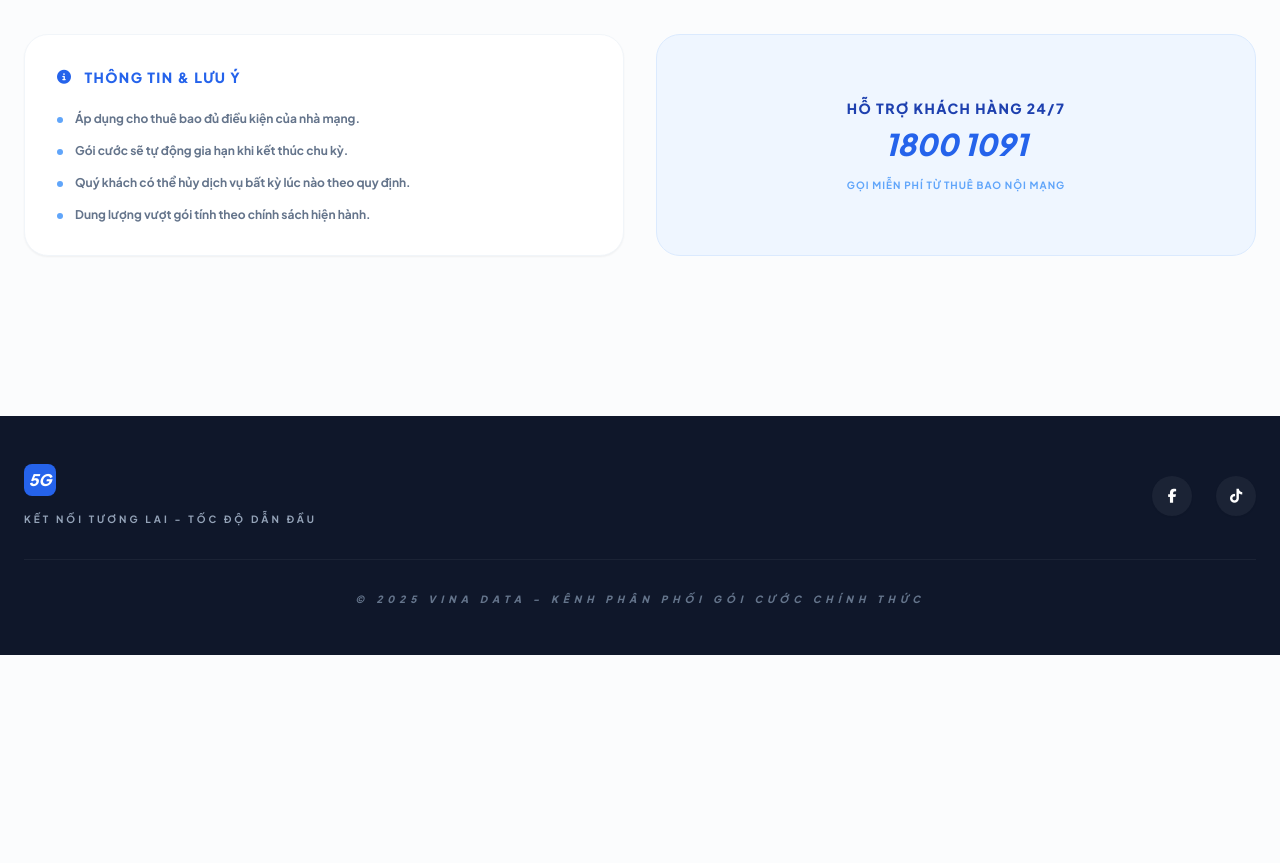
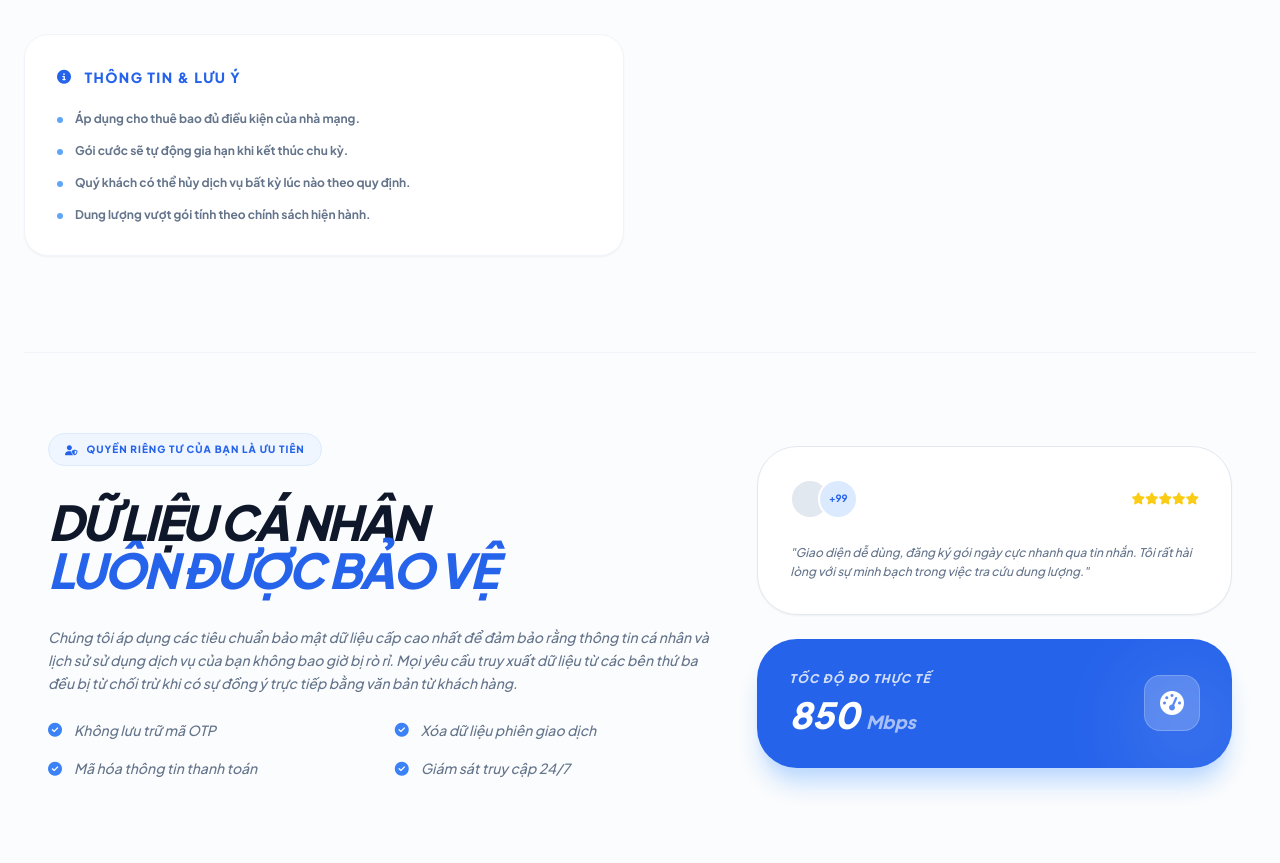
Before and after one commit to thanhtu0910/self_learn, a plain HTML site: page index.html in a window 1280 px wide. Shown: the part 2420-3283 px from the top of the page. Before the commit the page ends 3075 px from the top, so only its background shows below. Drawn offline with nearby package versions, Linux system fonts and the light colour scheme.

Commit message:
fix interface part 3

```diff
--- a/index.html
+++ b/index.html
@@ -276,12 +276,71 @@
                     <li class="flex items-start gap-3"><span class="w-1.5 h-1.5 rounded-full bg-blue-400 mt-1.5 shrink-0"></span> Dung lượng vượt gói tính theo chính sách hiện hành.</li>
                 </ul>
             </div>
-            <div class="bg-blue-50 p-8 rounded-3xl border border-blue-100 flex flex-col justify-center text-center">
-                <h4 class="font-extrabold text-blue-800 mb-2 uppercase text-sm tracking-widest">Hỗ trợ khách hàng 24/7</h4>
-                <p class="text-3xl font-black text-blue-600 mb-4 italic">1800 1091</p>
-                <p class="text-[10px] font-bold text-blue-400 uppercase tracking-widest">GỌI MIỄN PHÍ TỪ THUÊ BAO NỘI MẠNG</p>
+
+        </div>
+
+        <section class="max-w-7xl mx-auto px-6 py-20 border-t border-slate-100">
+    <div class="grid grid-cols-1 lg:grid-cols-12 gap-8 items-center">
+
+        <div class="lg:col-span-7 space-y-8">
+            <div class="inline-flex items-center gap-2 px-4 py-2 rounded-full bg-blue-50 text-blue-600 text-[10px] font-black uppercase tracking-widest border border-blue-100">
+                <i class="fas fa-user-shield"></i> Quyền riêng tư của bạn là ưu tiên
+            </div>
+            <h2 class="text-3xl md:text-5xl font-black text-slate-900 uppercase italic leading-tight tracking-tighter">
+                Dữ liệu cá nhân <br><span class="text-blue-600">Luôn được bảo vệ</span>
+            </h2>
+            <div class="space-y-6 text-sm text-slate-500 font-medium leading-relaxed italic">
+                <p>
+                    Chúng tôi áp dụng các tiêu chuẩn bảo mật dữ liệu cấp cao nhất để đảm bảo rằng thông tin cá nhân và lịch sử sử dụng dịch vụ của bạn không bao giờ bị rò rỉ.
+                    Mọi yêu cầu truy xuất dữ liệu từ các bên thứ ba đều bị từ chối trừ khi có sự đồng ý trực tiếp bằng văn bản từ khách hàng.
+                </p>
+                <ul class="grid grid-cols-1 md:grid-cols-2 gap-4">
+                    <li class="flex items-center gap-3">
+                        <i class="fas fa-check-circle text-blue-500"></i> Không lưu trữ mã OTP
+                    </li>
+                    <li class="flex items-center gap-3">
+                        <i class="fas fa-check-circle text-blue-500"></i> Xóa dữ liệu phiên giao dịch
+                    </li>
+                    <li class="flex items-center gap-3">
+                        <i class="fas fa-check-circle text-blue-500"></i> Mã hóa thông tin thanh toán
+                    </li>
+                    <li class="flex items-center gap-3">
+                        <i class="fas fa-check-circle text-blue-500"></i> Giám sát truy cập 24/7
+                    </li>
+                </ul>
             </div>
         </div>
+
+        <div class="lg:col-span-5 grid grid-cols-1 gap-6">
+            <div class="bg-white p-8 rounded-[2.5rem] border border-slate-200 shadow-sm bento-card flex flex-col gap-6">
+                <div class="flex items-center justify-between">
+                    <div class="flex -space-x-3">
+                        <div class="w-10 h-10 rounded-full border-2 border-white bg-slate-200"></div>
+                        <div class="w-10 h-10 rounded-full border-2 border-white bg-blue-100 flex items-center justify-center text-[10px] font-bold text-blue-600">+99</div>
+                    </div>
+                    <div class="flex text-yellow-400 text-xs">
+                        <i class="fas fa-star"></i><i class="fas fa-star"></i><i class="fas fa-star"></i><i class="fas fa-star"></i><i class="fas fa-star"></i>
+                    </div>
+                </div>
+                <p class="text-xs text-slate-500 font-medium italic leading-relaxed">
+                    "Giao diện dễ dùng, đăng ký gói ngày cực nhanh qua tin nhắn. Tôi rất hài lòng với sự minh bạch trong việc tra cứu dung lượng."
+                </p>
+            </div>
+
+            <div class="bg-blue-600 p-8 rounded-[2.5rem] text-white flex items-center justify-between shadow-xl shadow-blue-200 relative overflow-hidden group">
+                <div class="absolute -right-5 -bottom-5 w-32 h-32 bg-white/10 rounded-full blur-2xl group-hover:bg-white/20 transition-all"></div>
+                <div>
+                    <h4 class="text-xs font-black uppercase tracking-widest opacity-80 mb-2 italic">Tốc độ đo thực tế</h4>
+                    <p class="text-4xl font-black italic">850 <span class="text-lg opacity-60">Mbps</span></p>
+                </div>
+                <div class="w-14 h-14 bg-white/20 rounded-2xl flex items-center justify-center text-2xl border border-white/20">
+                    <i class="fas fa-tachometer-alt"></i>
+                </div>
+            </div>
+        </div>
+
+    </div>
+</section>
     </main>
 
 <footer class="bg-slate-900 text-white py-12 px-6">
```
